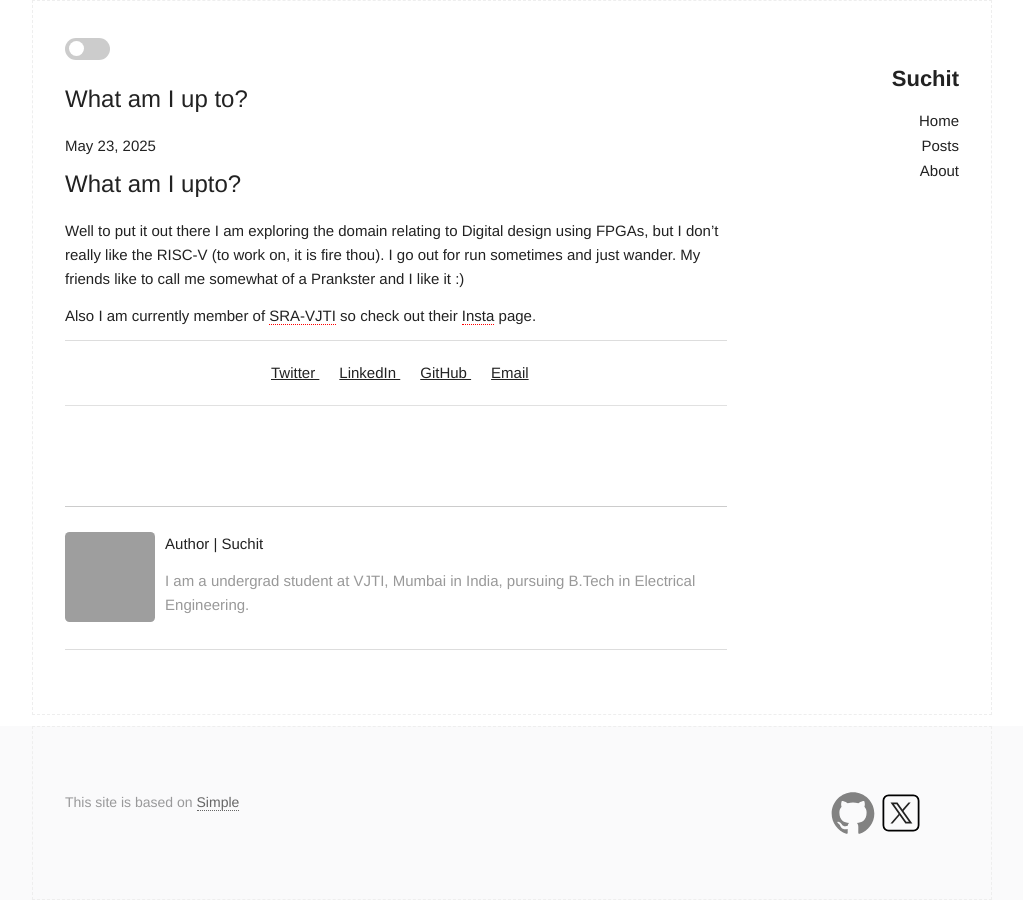
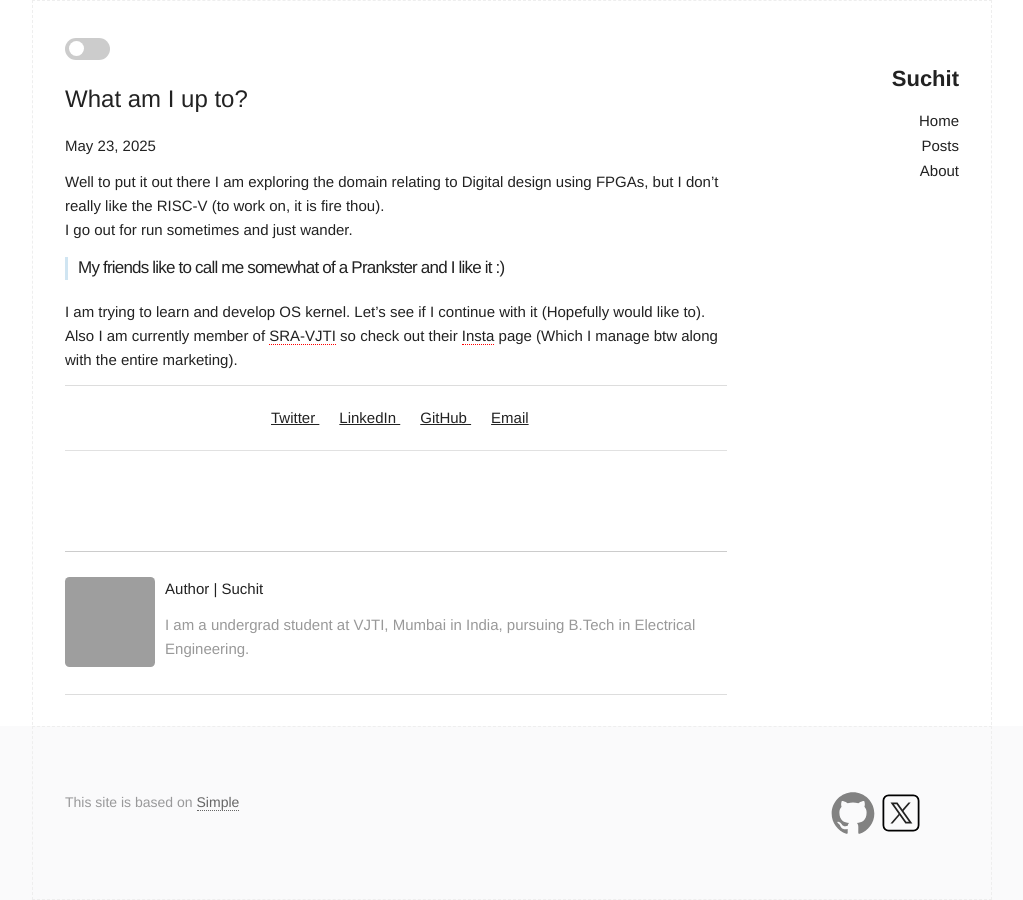
Before and after one commit to IamLegend509/IamLegend509.github.io, a Jekyll site: the page built from _posts/2025-05-23-what-am-I-up-to.md, in a window 1280 px wide. Shown: the whole page, without its empty margins (128-1151 px from the left). Built offline with Jekyll 4.4.1, drawn with Linux system fonts in a browser that asks for light colours; grey boxes are pictures that could not be loaded.

Commit message:
New Post

```diff
--- a/_posts/2025-05-23-what-am-I-up-to.md
+++ b/_posts/2025-05-23-what-am-I-up-to.md
@@ -6,10 +6,11 @@ categories: jekyll
 description: There is where I tell what's going on with me.
 ---
 
-# What am I upto?
+Well to put it out there I am exploring the domain relating to Digital design using FPGAs, but I don't really like the RISC-V (to work on, it is fire thou).
+<br>
+    I go out for run sometimes and just wander.
+> #### My friends like to call me somewhat of a Prankster and I like it :)
 
-Well to put it out there I am exploring the domain relating to Digital design using FPGAs, but I don't really like the RISC-V (to work on, it is fire thou).
-    I go out for run sometimes and just wander.
-    My friends like to call me somewhat of a Prankster and I like it :)
-
-Also I am currently member of [SRA-VJTI](https://sravjti.in/) so check out their [Insta](https://www.instagram.com/sra_vjti/) page.
+I am trying to learn and develop OS kernel. Let's see if I continue with it (Hopefully would like to).
+<br>
+Also I am currently member of [SRA-VJTI](https://sravjti.in/) so check out their [Insta](https://www.instagram.com/sra_vjti/) page (Which I manage btw along with the entire marketing).
--- a/index.html
+++ b/index.html
@@ -51,7 +51,7 @@ title: Home
     </article>
     {% endfor %}
 
-    <div class="pagination older-post"><a href="./archive"><data data-icon="ei-arrow-right"></data> Archive  </a></div>
+    <div class="pagination older-post"><a href="./archive"><data data-icon="ei-arrow-right"></data>Archive</a></div>
   </div>
   <br>
   <footer class="article-footer" mar>
```
Also changed, not shown: _posts/2025-03-20-Running-n-me.md (added, +21 -0 lines).
